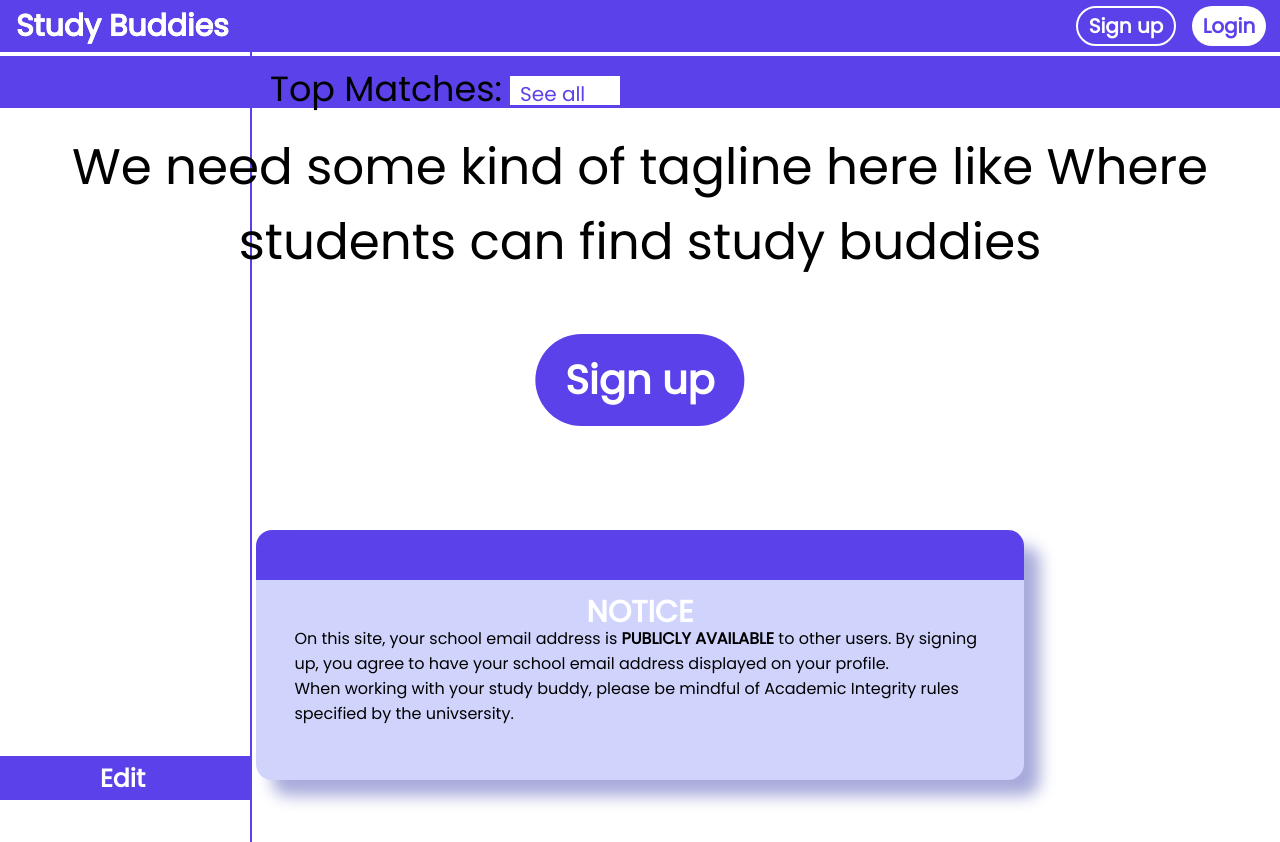
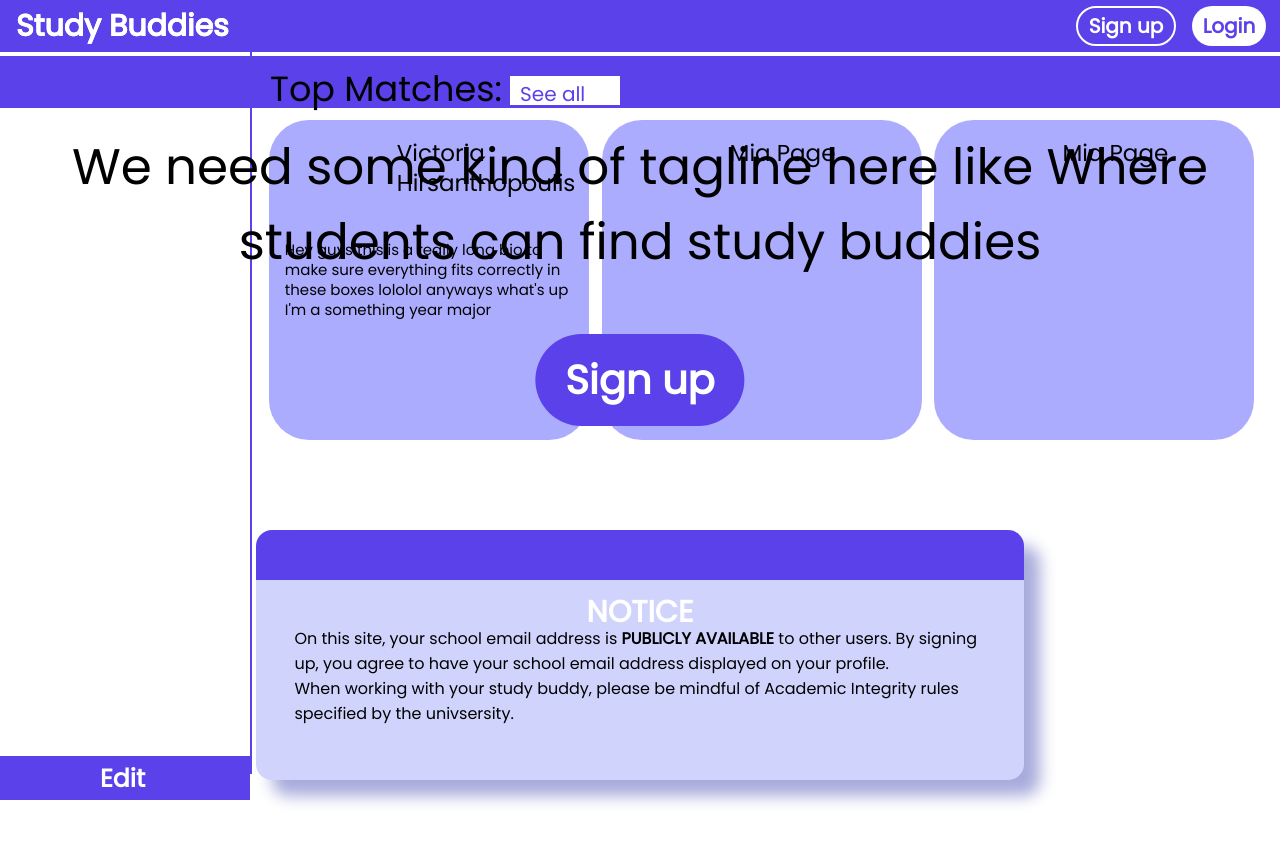
Before and after one commit to kpage19/WinterDev2022, a React (Create React App) app: page /profile in a window 1280 px wide. Shown: the top 842 px of the page. Built offline with nearby package versions, Linux system fonts and the light colour scheme.

Commit message:
addes pasic profile previews w/o picture or classes

```diff
--- a/src/Login.js
+++ b/src/Login.js
@@ -4,9 +4,8 @@ import './App.css';
 import Profilepage from './Profilepage';
 import App from './App';
 
+export default function Login() {
 
-
-export default function Login() {
 
     const clientId = "754018186930-p4a5rumvi4su0bdsv6old3rsb5pb6g3v.apps.googleusercontent.com";
     const [showLoginButton, setShowLoginButton] = useState(true);
@@ -29,6 +28,7 @@ export default function Login() {
     }
 
   return (
+
     <div className='signupBig'>
 
         {showLoginButton ?
--- /dev/null
+++ b/src/MatchPreview.css
@@ -0,0 +1,73 @@
+.body {
+    background: #abacfd;
+    position: relative;
+}
+.Profilepreview.first {
+    position: absolute;
+    width: 25%;
+    height: 40%;
+    top: 120px;
+    left: 21%;
+
+    background: #abacfd;
+    border-radius: 40px;
+
+}
+
+.Profilepreview.second {
+    position: absolute;
+    width: 25%;
+    height: 40%;
+    top: 120px;
+    left: 47%;
+
+    background: #abacfd;
+    border-radius: 40px;
+
+}
+
+.Profilepreview.third {
+    position: absolute;
+    width: 25%;
+    height: 40%;
+    top: 120px;
+    left: 73%;
+
+    background: #abacfd;
+    border-radius: 40px;
+
+}
+
+.Profilepreview h3 {
+    position: absolute;
+    /*width: 11%;*/
+    height: 76px;
+    left: 40%;
+    right: 5px;
+    top: -5px;
+
+
+    font-family: Poppins;
+    font-style: normal;
+    font-weight: normal;
+    font-size: 23px;
+    line-height: 30px;
+
+    color: black;
+}
+
+.Profilepreview h4 {
+    position: absolute;
+    width: 90%;
+    height: 60px;
+    left: 5%;
+    top: 100px;
+
+    font-family: Poppins;
+    font-style: normal;
+    font-weight: normal;
+    font-size: 15px;
+    line-height: 20px;
+
+    color: #000000;
+}
--- /dev/null
+++ b/src/MatchPreview.jsx
@@ -0,0 +1,18 @@
+import  "../src/MatchPreview.css";
+import React, { Component } from 'react';
+function ProfilePreview({sequence, name, classes, bio}){
+    /*Sequence means which box in the row of boxes it is so like the
+    leftmost box is first, the middle one is second, and the rightmost
+    one is third*/
+    return(
+        <div className={`Profilepreview ${sequence}`} >
+
+            <h3 id="name">{name}</h3>
+            <h3 id="classes">{classes}</h3>
+            <h4 id="bio">{bio}</h4>
+        </div>
+
+    );
+
+}
+export default ProfilePreview
--- a/src/Profilepage.css
+++ b/src/Profilepage.css
@@ -4,8 +4,13 @@
 table {
   table-layout:fixed;
   overflow: scroll;
+
 }
 
+body {
+  background-color: white;
+  margin-bottom: 60%;
+}
 /* Setting font */
 @font-face{
   font-family: 'Poppins';
@@ -75,9 +80,9 @@ body {
 
 
 #divide {
-    position: fixed;
+    position: absolute;
     width: 0px;
-    height: 100%;
+    height: 90%;
     left: 250px;
     top: 52px;
 
@@ -94,7 +99,7 @@ body {
     border: 0;
     background: #5a41ea;
 
-    position:fixed;
+    position:absolute;
     width: 250px;
     height: 44px;
     left: 0px;
--- a/src/Profilepage.js
+++ b/src/Profilepage.js
@@ -1,8 +1,11 @@
 import '../src/Profilepage.css';
 import APP from "./App";
 import React from 'react';
+import MatchPreview from './MatchPreview';
+
 
 function Profilepage() {
+
 
     return (
         <div className="Profilepage">
@@ -13,6 +16,12 @@ function Profilepage() {
           <line id="divide"></line>
           <h1 id="topMatches">Top Matches:</h1>
           <button id="seeAll">See all</button>
+
+          <MatchPreview sequence="first" name="Victoria Hirsanthopoulis" bio="Hey guys
+          this is a really long bio to make sure everything fits correctly in these boxes lololol
+          anyways what's up I'm a something year major" />
+          <MatchPreview sequence="second" name="Mia Page" bio="" />
+          <MatchPreview sequence="third" name="Mia Page" bio="" />
         </div>
 
 
--- a/src/index.js
+++ b/src/index.js
@@ -6,7 +6,7 @@ import Login from './Login';
 import reportWebVitals from './reportWebVitals';
 import Profilepage from './Profilepage';
 import App from './App';
-import {BrowserRouter as Router, Route, Switch} from "react-router-dom";
+import {BrowserRouter as Router, Route, Switch, Redirect} from "react-router-dom";
 
 
 
@@ -16,7 +16,8 @@ const Routing = () =>{
       <Switch>
         <Route exact path="/login" component={Login}/>
         <Route exact path="/profile" component={Profilepage}/>
-        <Route exact path="/homepage" component={App}/>
+        {/*<Route exact path="/homepage" component={App}/>*/}
+        {/*<Redirect from="/homepage" to="/profile" />*/}
       </Switch>
     </Router>
   )
```
Also changed, not shown: src/App.js (+11 -2 lines).
